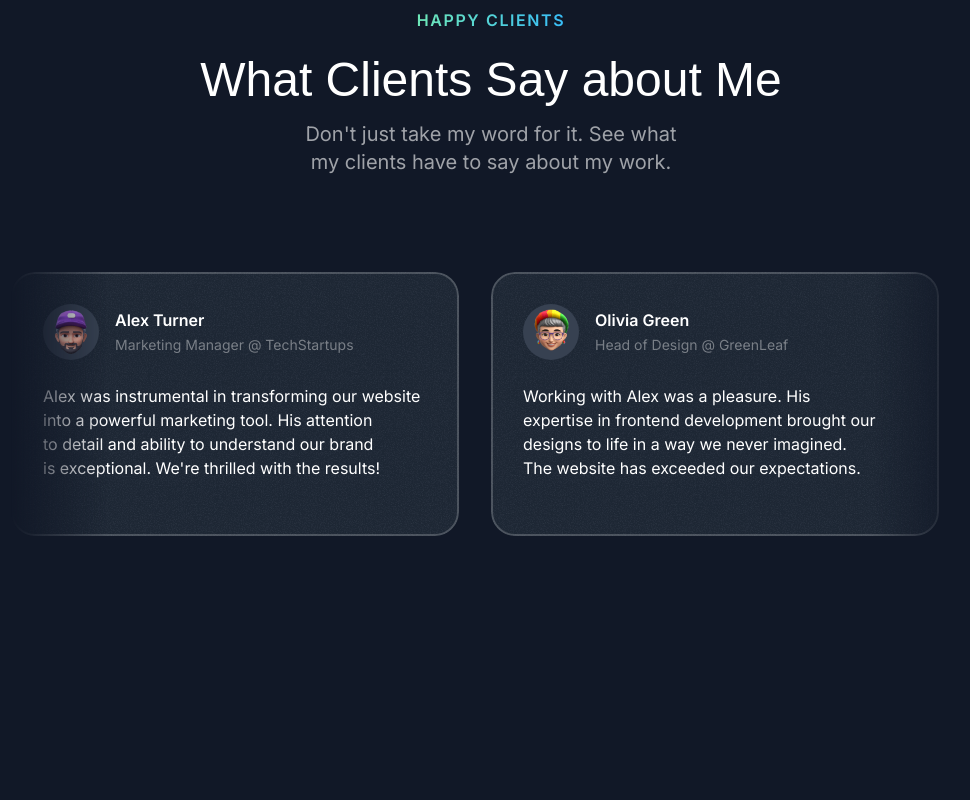
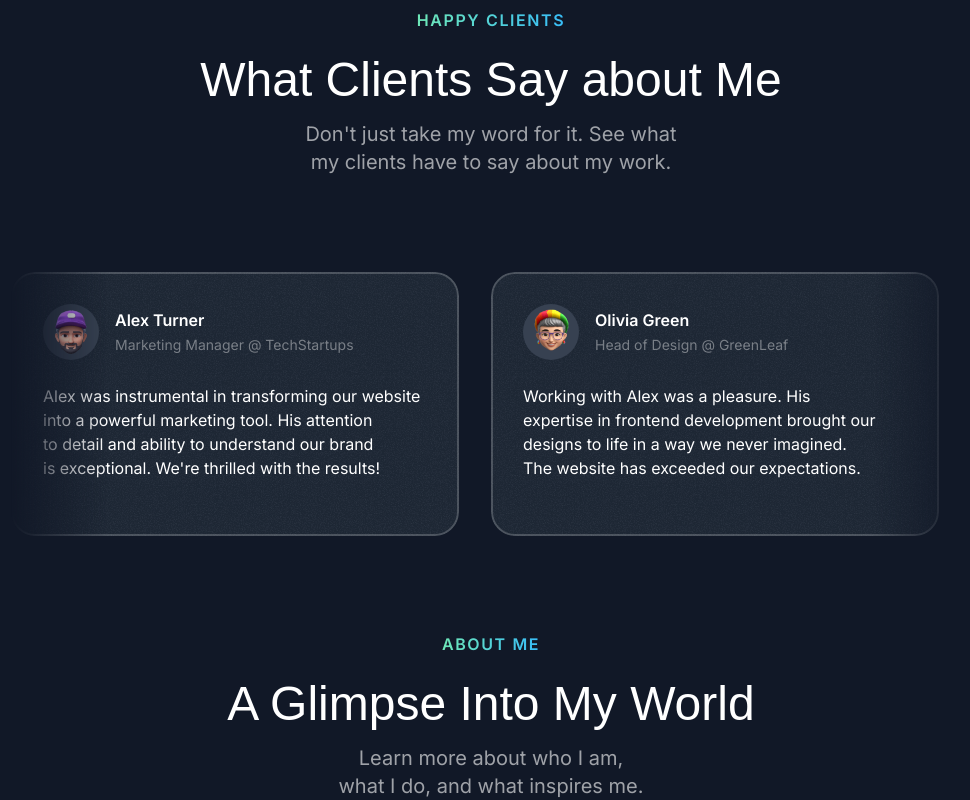
Before and after one commit to csorlandi/csorlandi, a Next.js app: page / in a window 1280 px wide. Shown: the part 3280-4080 px from the top of the page, without its empty margins (149-1119 px from the left). Before the commit the page ends 3912 px from the top, so only its background shows below. Built offline with nearby package versions, Linux system fonts and the light colour scheme; a web font is replaced by a local one.

Commit message:
feat: implement initial structure for about section

```diff
--- a/src/app/page.tsx
+++ b/src/app/page.tsx
@@ -1,3 +1,4 @@
+import { AboutSection } from "@/sections/About";
 import { Header } from "@/sections/Header";
 import { HeroSection } from "@/sections/Hero";
 import { ProjectsSection } from "@/sections/Projects";
@@ -12,6 +13,7 @@ export default function Home() {
       <ProjectsSection />
       <TapeSection />
       <TestimonialsSection />
+      <AboutSection />
     </main>
   );
 }
--- a/src/sections/About.tsx
+++ b/src/sections/About.tsx
@@ -1,3 +1,10 @@
+import { SectionHeader } from "@/components/SectionHeader";
+
 export const AboutSection = () => {
-  return <div>About Section</div>;
+  return (
+    <section>
+      <SectionHeader title="A Glimpse Into My World" eyebrow="About me" description="Learn more about who I am, what I do, and what inspires me." />
+
+    </section>
+  );
 };
```
